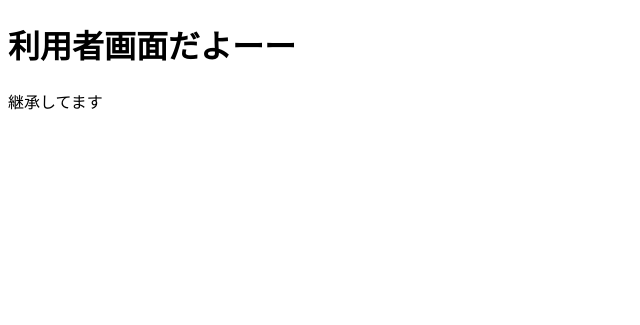
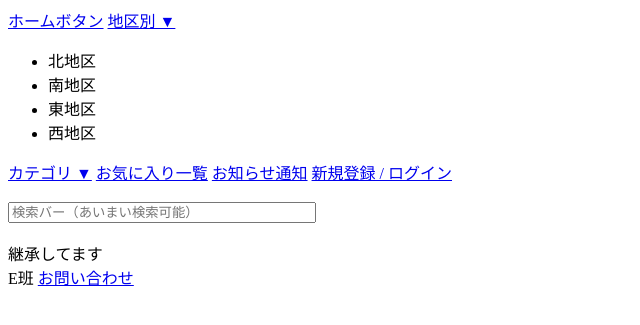
Before and after one commit to Joe-Takayama/spot_app, a Django app: page /home/ in a window 1280 px wide. Shown: the top 325 px of the page, without its empty margins (0-640 px from the left). Run offline with Django 5.2, Linux system fonts and the light colour scheme; parts of the project's set-up code (start-up, migrations or seed data) failed here and were passed over.

Commit message:
base.htmlを修正

```diff
--- a/spotproject/spotapp/templates/base/base.html
+++ b/spotproject/spotapp/templates/base/base.html
@@ -1,14 +1,76 @@
-<!DOCTYPE HTML>
+<!DOCTYPE html>
 <html lang="ja">
     <head>
         <meta charset="UTF-8" />
-        <title>考え中</title>
+        <title>メニューHTML</title>
     </head>
     <body>
-        <header>
-        </header>
-        <h1>利用者画面だよーー</h1>
+
+        <!-- ナビ -->
+        <nav>
+            <a href="#">ホームボタン</a>
+
+            <!-- 地区別（プルダウン） -->
+            <a href="#" onclick="toggleMenu('areaMenu'); return false;">地区別 ▼</a>
+            <div id="areaMenu">
+                <ul>
+                    <li>北地区</li>
+                    <li>南地区</li>
+                    <li>東地区</li>
+                    <li>西地区</li>
+                </ul>
+            </div>
+
+            <!-- カテゴリ（プルダウン） -->
+            <a href="#" onclick="toggleMenu('categoryMenu'); return false;">カテゴリ ▼</a>
+            <div id="categoryMenu" style="display:none;">
+                <ul>
+                    <li>観光</li>
+                    <li>グルメ</li>
+                    <li>レジャー</li>
+                    <li>ショッピング</li>
+                </ul>
+            </div>
+            <a href="#">お気に入り一覧</a>
+            <a href="#">お知らせ通知</a>
+        {% if user.is_authenticated %}
+            <!-- 管理者プルダウン -->
+            <a href="#" onclick="toggleMenu('userMenu'); return false;">ユーザー ▼</a>
+            <div id="userMenu" style="display:none;">
+                <ul>
+                    <li><a href="/admin/dashboard">プロフィール編集</a></li>
+                    <li><a href="/logout">ログアウト</a></li>
+                </ul>
+            </div>
+        {% else %}
+            <a href="#">新規登録 / ログイン</a>
+        {% endif %}
+        </nav>
+
+        <br>
+
+        <!-- 検索バー -->
+        <div>
+            <input type="text" placeholder="検索バー（あいまい検索可能）" style="width:300px;">
+        </div>
+
+        <br>
         {% block body %}
+
         {% endblock %}
+
+        <!-- フッター -->
+        <footer>
+            <span>E班</span>
+            <a href="#">お問い合わせ</a>
+        </footer>
+
+        <script>
+            function toggleMenu(id) {
+            const menu = document.getElementById(id);
+                menu.style.display = (menu.style.display === "none") ? "block" : "none";
+            }
+        </script>
+
     </body>
 </html>
```
